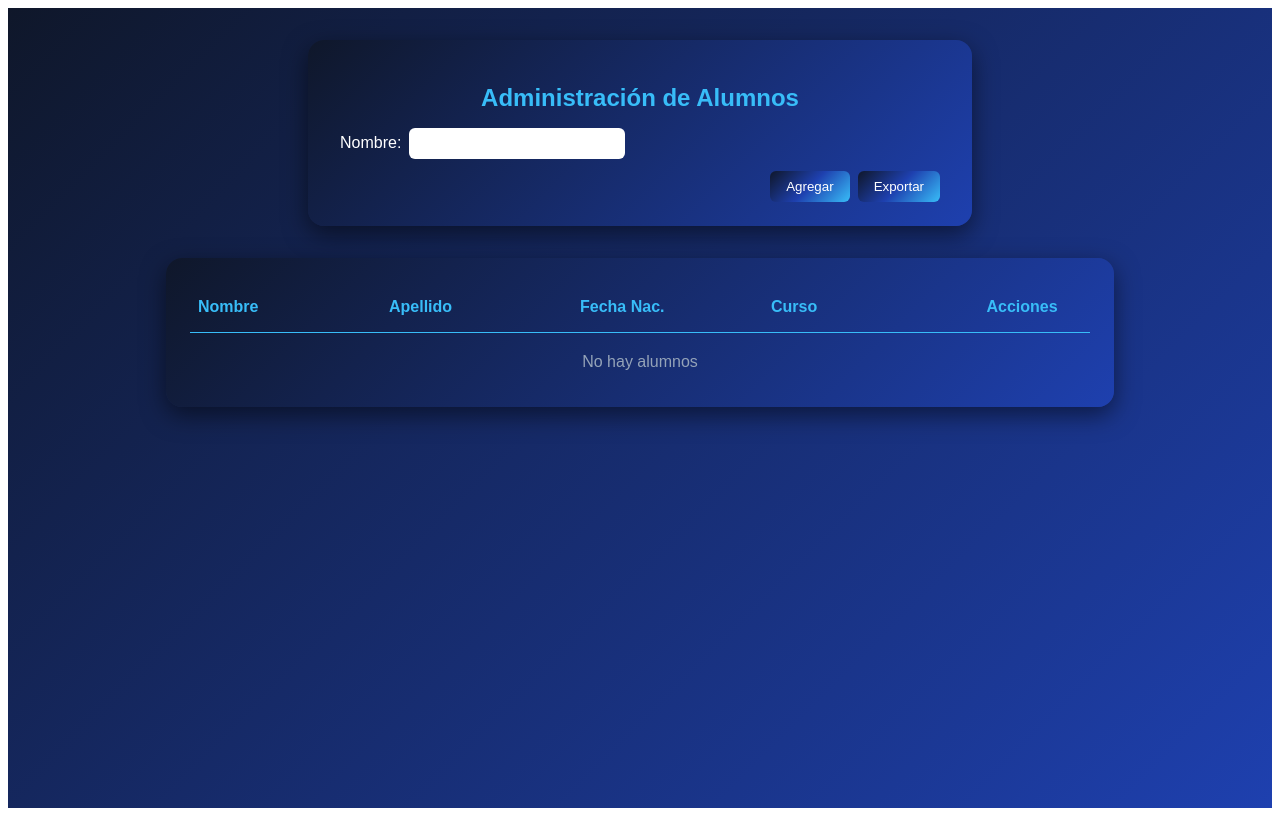
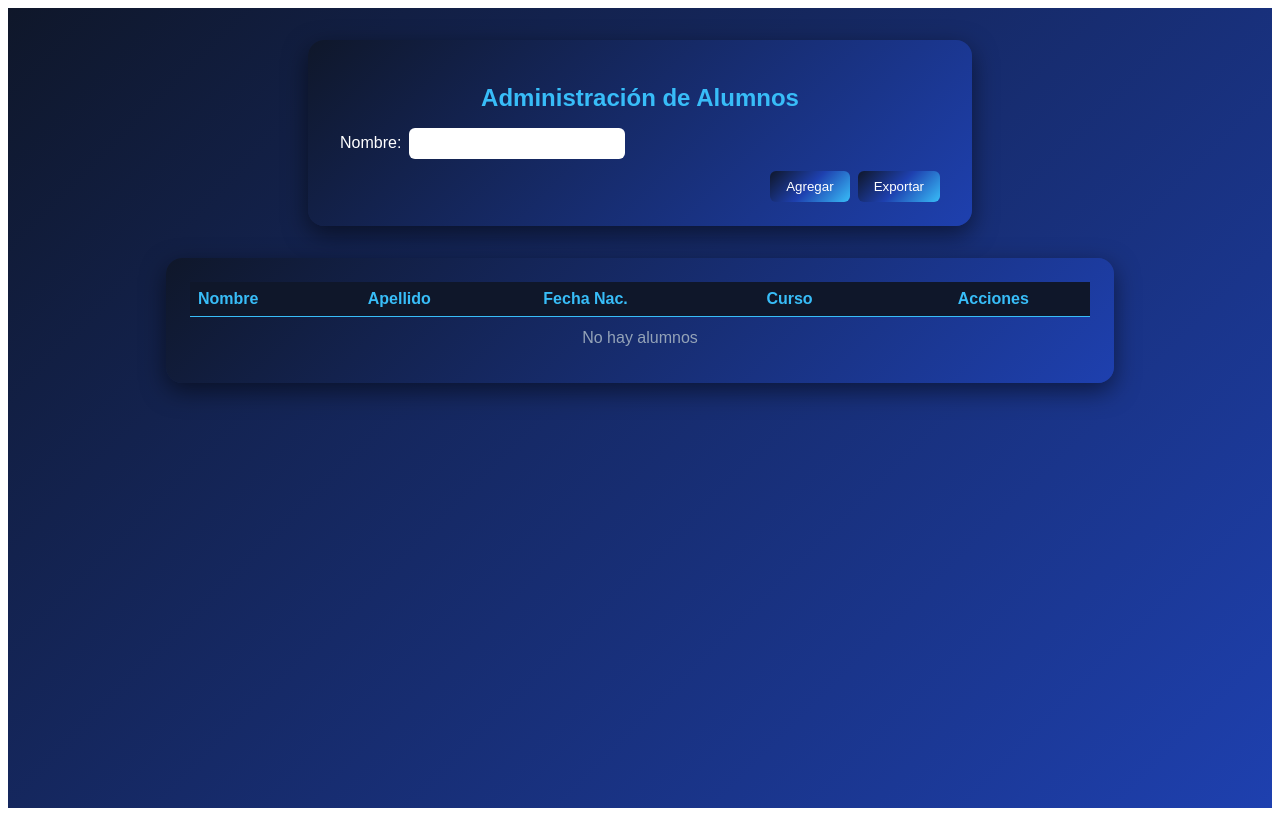
Before and after one commit to dbuenoxp/alumnos_react, a React app: page / in a window 1280 px wide. Built offline with nearby package versions, Linux system fonts and the light colour scheme.

Commit message:
responsive table

```diff
--- a/src/App.js
+++ b/src/App.js
@@ -264,65 +264,32 @@ export default function App() {
           overflowX: "auto",
         }}
       >
-        <div
+        <table
           style={{
-            display: "flex",
-            flexDirection: "column",
-            gap: "1rem",
             width: "100%",
-            minWidth: 0,
+            minWidth: "600px",
+            borderCollapse: "collapse",
+            color: "#fff",
+            fontSize: "1rem",
           }}
         >
-          <div
-            style={{
-              display: "none",
-              marginBottom: "1rem",
-            }}
-            className="responsive-table-labels"
-          ></div>
-          {/* Responsive table: scroll on mobile, flex on desktop */}
-          <div
-            style={{
-              display: "flex",
-              flexDirection: "column",
-              gap: "0.5rem",
-              width: "100%",
-            }}
-          >
-            {/* Header row */}
-            <div
-              style={{
-                display: "flex",
-                flexWrap: "wrap",
-                borderBottom: "1px solid #38bdf8",
-                fontWeight: "bold",
-                color: "#38bdf8",
-                padding: "8px 0",
-              }}
-            >
-              <div style={{ flex: 1, minWidth: 120, padding: 8 }}>Nombre</div>
-              <div style={{ flex: 1, minWidth: 120, padding: 8 }}>Apellido</div>
-              <div style={{ flex: 1, minWidth: 120, padding: 8 }}>Fecha Nac.</div>
-              <div style={{ flex: 1, minWidth: 120, padding: 8 }}>Curso</div>
-              <div style={{ minWidth: 120, padding: 8, textAlign: "center" }}>Acciones</div>
-            </div>
-            {/* Data rows */}
+          <thead>
+            <tr>
+              <th style={{ borderBottom: "1px solid #38bdf8", padding: 8, textAlign: "left", background: "#0f172a", color: "#38bdf8" }}>Nombre</th>
+              <th style={{ borderBottom: "1px solid #38bdf8", padding: 8, textAlign: "left", background: "#0f172a", color: "#38bdf8" }}>Apellido</th>
+              <th style={{ borderBottom: "1px solid #38bdf8", padding: 8, textAlign: "left", background: "#0f172a", color: "#38bdf8" }}>Fecha Nac.</th>
+              <th style={{ borderBottom: "1px solid #38bdf8", padding: 8, textAlign: "left", background: "#0f172a", color: "#38bdf8" }}>Curso</th>
+              <th style={{ borderBottom: "1px solid #38bdf8", padding: 8, background: "#0f172a", color: "#38bdf8" }}>Acciones</th>
+            </tr>
+          </thead>
+          <tbody>
             {filtered.map((a) => (
-              <div
-                key={a.id}
-                style={{
-                  display: "flex",
-                  flexWrap: "wrap",
-                  borderBottom: "1px solid rgba(255,255,255,0.1)",
-                  alignItems: "center",
-                  padding: "8px 0",
-                }}
-              >
-                <div style={{ flex: 1, minWidth: 120, padding: 8 }}>{a.nombre}</div>
-                <div style={{ flex: 1, minWidth: 120, padding: 8 }}>{a.apellido}</div>
-                <div style={{ flex: 1, minWidth: 120, padding: 8 }}>{a.fecha}</div>
-                <div style={{ flex: 1, minWidth: 120, padding: 8 }}>{a.curso}</div>
-                <div style={{ minWidth: 120, padding: 8, display: "flex", gap: 8, justifyContent: "center" }}>
+              <tr key={a.id} style={{ borderBottom: "1px solid rgba(255,255,255,0.1)" }}>
+                <td style={{ padding: 8 }}>{a.nombre}</td>
+                <td style={{ padding: 8 }}>{a.apellido}</td>
+                <td style={{ padding: 8 }}>{a.fecha}</td>
+                <td style={{ padding: 8 }}>{a.curso}</td>
+                <td style={{ padding: 8, display: "flex", gap: 8 }}>
                   <button
                     onClick={() => {
                       setEditAlumno(a);
@@ -354,16 +321,18 @@ export default function App() {
                   >
                     Eliminar
                   </button>
-                </div>
-              </div>
+                </td>
+              </tr>
             ))}
             {filtered.length === 0 && (
-              <div style={{ textAlign: "center", padding: 12, color: "#94a3b8" }}>
-                No hay alumnos
-              </div>
+              <tr>
+                <td colSpan={5} style={{ textAlign: "center", padding: 12, color: "#94a3b8" }}>
+                  No hay alumnos
+                </td>
+              </tr>
             )}
-          </div>
-        </div>
+          </tbody>
+        </table>
       </div>
 
       <Modal
```
